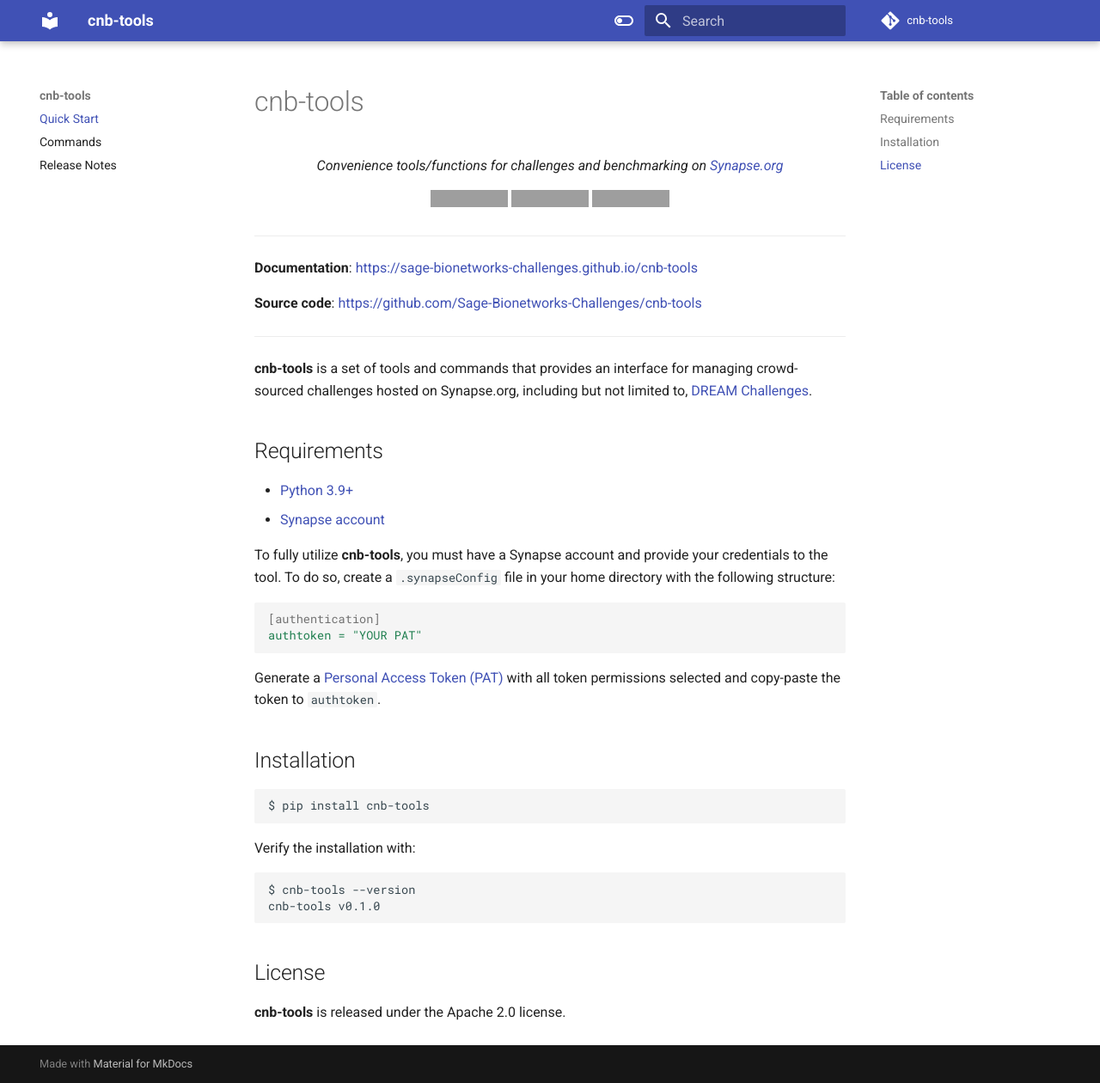
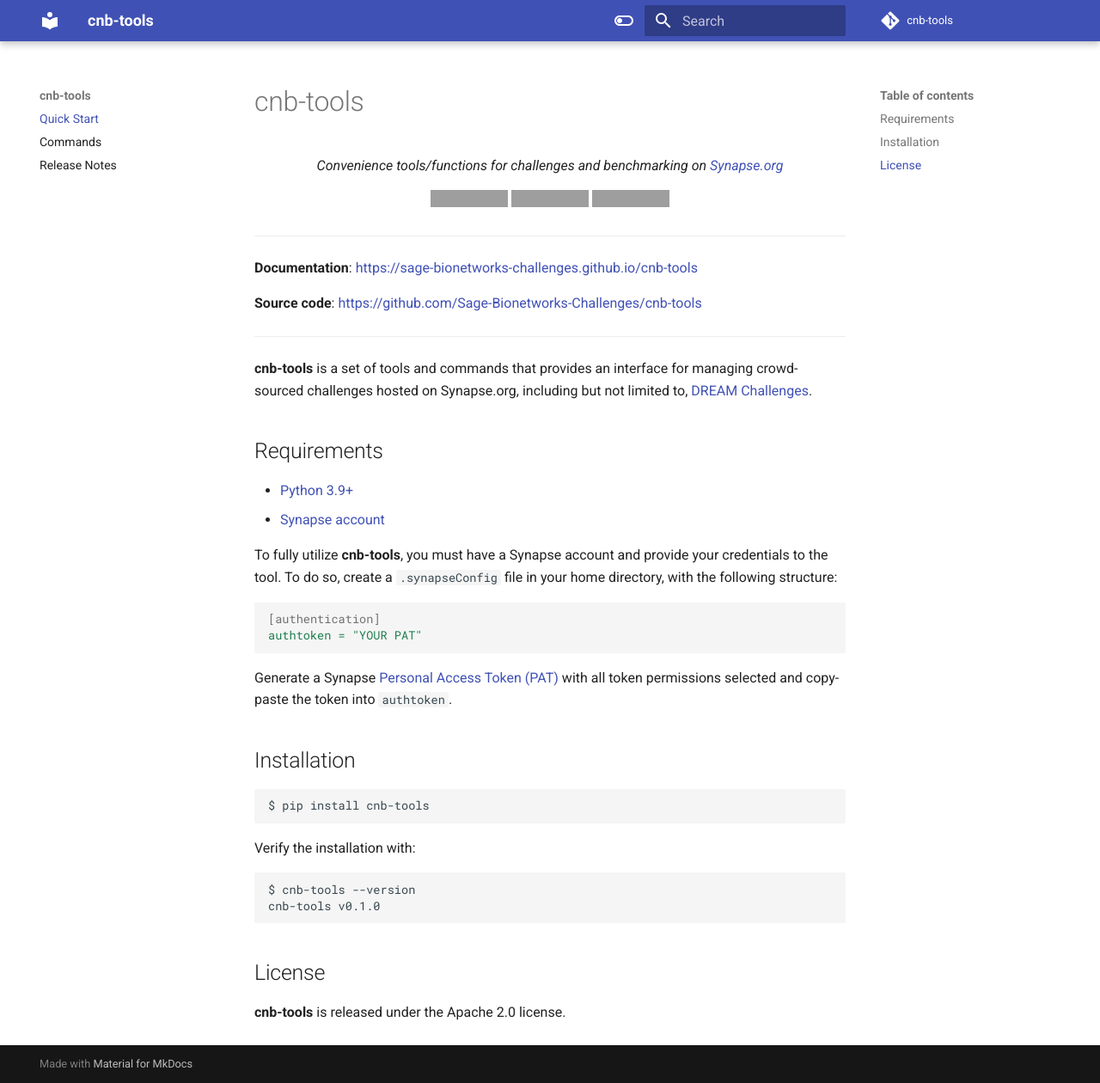
Before and after one commit to Sage-Bionetworks-Challenges/cnb-tools, an MkDocs documentation site: the page built from docs/index.md, in a window 1280 px wide and 1260 px high. Shown: the whole window at 86% size. Built offline with MkDocs 1.6.1 and Material for MkDocs 9.7.7, drawn with Linux system fonts in a browser that asks for light colours; comment, search, counter and statistics services are not loaded; grey boxes are pictures that could not be loaded.

````diff
--- a/docs/index.md
+++ b/docs/index.md
@@ -30,15 +30,15 @@ but not limited to, [DREAM Challenges].
 
 To fully utilize **cnb-tools**, you must have a Synapse account and
 provide your credentials to the tool.  To do so, create a `.synapseConfig`
-file in your home directory with the following structure:
+file in your home directory, with the following structure:
 
 ```yaml
 [authentication]
 authtoken = "YOUR PAT"
 ```
 
-Generate a [Personal Access Token (PAT)] with all token permissions
-selected and copy-paste the token to `authtoken`.
+Generate a Synapse [Personal Access Token (PAT)] with all token
+permissions selected and copy-paste the token into `authtoken`.
 
 ## Installation
 
````
Also changed, not shown: README.md (+3 -3 lines).
